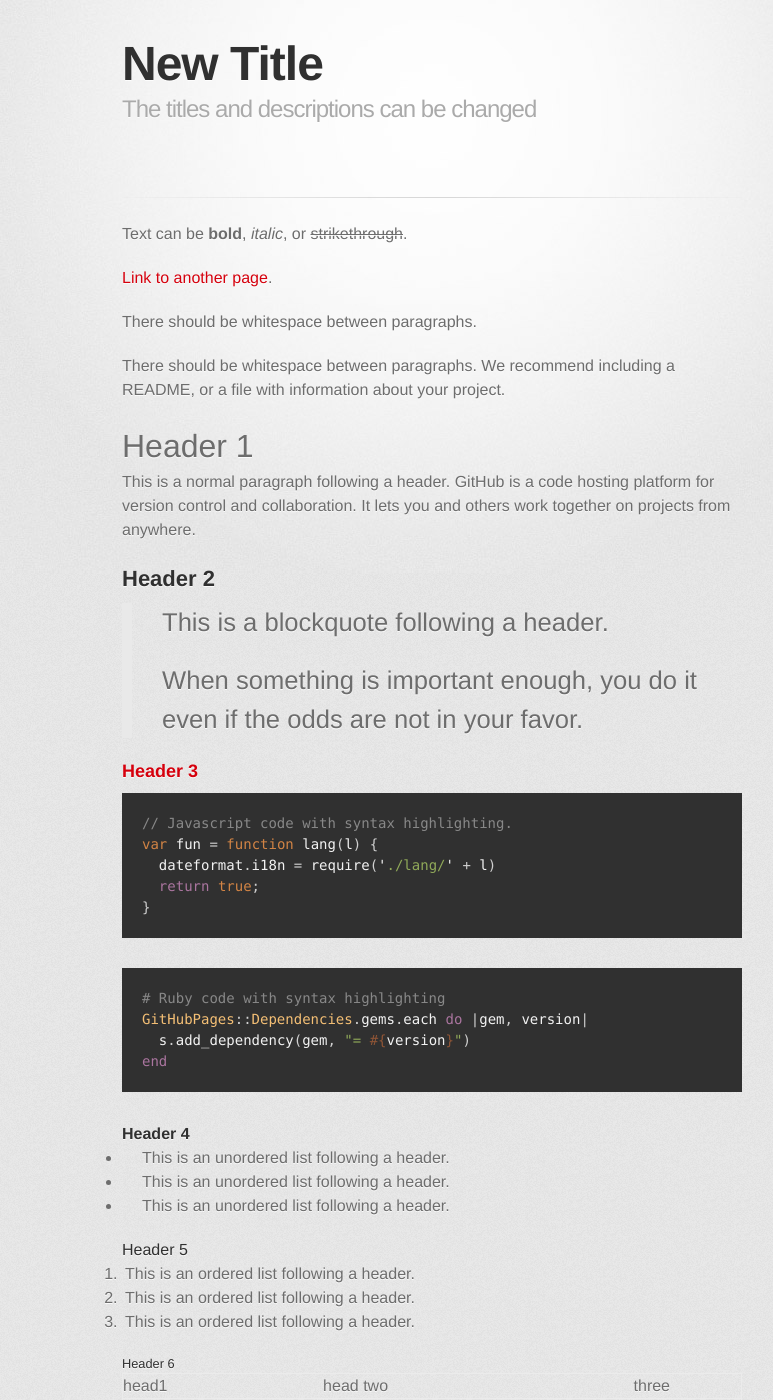
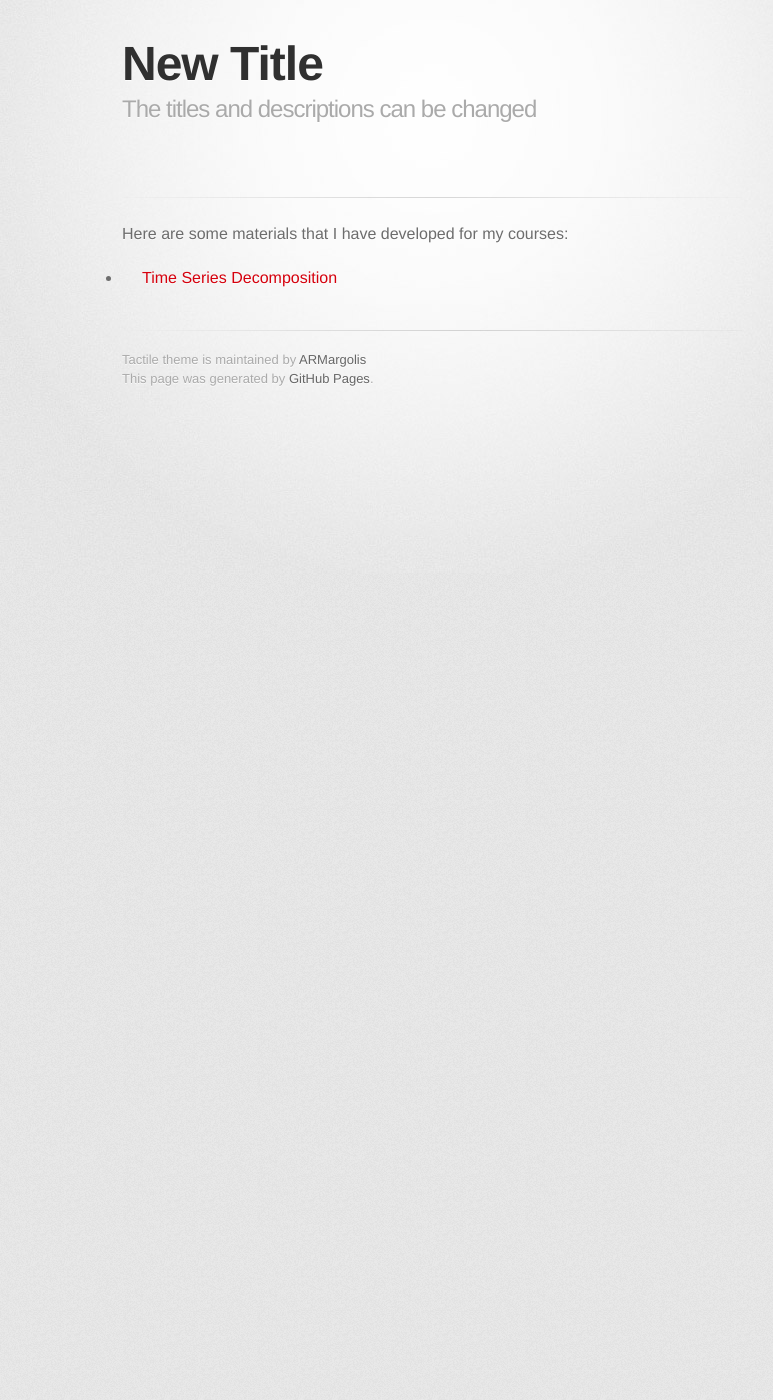
Before and after one commit to ARMargolis/gitdemowm.github.io, a Jekyll site: the page built from index.md, in a window 1280 px wide and 1400 px high. Shown: the whole window, without its empty margins (208-981 px from the left). Built offline with Jekyll 4.4.1, drawn with Linux system fonts in a browser that asks for light colours; some web fonts are replaced; our own code applies the rules of GitHub Pages for plain Markdown files; some of the changed text lies outside the part shown.

Commit message:
Update index.md

````diff
--- a/index.md
+++ b/index.md
@@ -3,122 +3,6 @@ title: New Title
 description: The titles and descriptions can be changed
 ---
 
-Text can be **bold**, _italic_, or ~~strikethrough~~.
+Here are some materials that I have developed for my courses:
 
-[Link to another page](./another-page.html).
-
-There should be whitespace between paragraphs.
-
-There should be whitespace between paragraphs. We recommend including a README, or a file with information about your project.
-
-# Header 1
-
-This is a normal paragraph following a header. GitHub is a code hosting platform for version control and collaboration. It lets you and others work together on projects from anywhere.
-
-## Header 2
-
-> This is a blockquote following a header.
->
-> When something is important enough, you do it even if the odds are not in your favor.
-
-### Header 3
-
-```js
-// Javascript code with syntax highlighting.
-var fun = function lang(l) {
-  dateformat.i18n = require('./lang/' + l)
-  return true;
-}
-```
-
-```ruby
-# Ruby code with syntax highlighting
-GitHubPages::Dependencies.gems.each do |gem, version|
-  s.add_dependency(gem, "= #{version}")
-end
-```
-
-#### Header 4
-
-*   This is an unordered list following a header.
-*   This is an unordered list following a header.
-*   This is an unordered list following a header.
-
-##### Header 5
-
-1.  This is an ordered list following a header.
-2.  This is an ordered list following a header.
-3.  This is an ordered list following a header.
-
-###### Header 6
-
-| head1        | head two          | three |
-|:-------------|:------------------|:------|
-| ok           | good swedish fish | nice  |
-| out of stock | good and plenty   | nice  |
-| ok           | good `oreos`      | hmm   |
-| ok           | good `zoute` drop | yumm  |
-
-### There's a horizontal rule below this.
-
-* * *
-
-### Here is an unordered list:
-
-*   Item foo
-*   Item bar
-*   Item baz
-*   Item zip
-
-### And an ordered list:
-
-1.  Item one
-1.  Item two
-1.  Item three
-1.  Item four
-
-### And a nested list:
-
-- level 1 item
-  - level 2 item
-  - level 2 item
-    - level 3 item
-    - level 3 item
-- level 1 item
-  - level 2 item
-  - level 2 item
-  - level 2 item
-- level 1 item
-  - level 2 item
-  - level 2 item
-- level 1 item
-
-### Small image
-
-![Octocat](https://assets-cdn.github.com/images/icons/emoji/octocat.png)
-
-### Large image
-
-![Branching](https://guides.github.com/activities/hello-world/branching.png)
-
-
-### Definition lists can be used with HTML syntax.
-
-<dl>
-<dt>Name</dt>
-<dd>Godzilla</dd>
-<dt>Born</dt>
-<dd>1952</dd>
-<dt>Birthplace</dt>
-<dd>Japan</dd>
-<dt>Color</dt>
-<dd>Green</dd>
-</dl>
-
-```
-Long, single-line code blocks should not wrap. They should horizontally scroll if they are too long. This line should be long enough to demonstrate this.
-```
-
-```
-The final element.
-```
+- [Time Series Decomposition](/timeseries/index.md)
````
